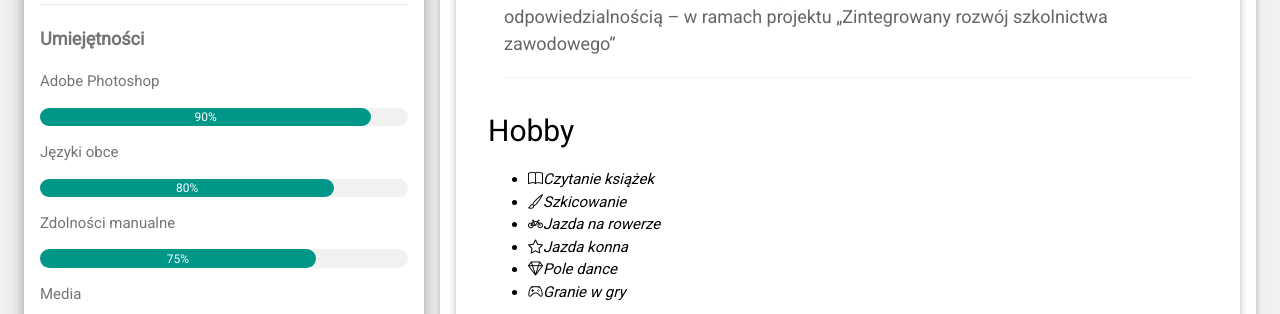
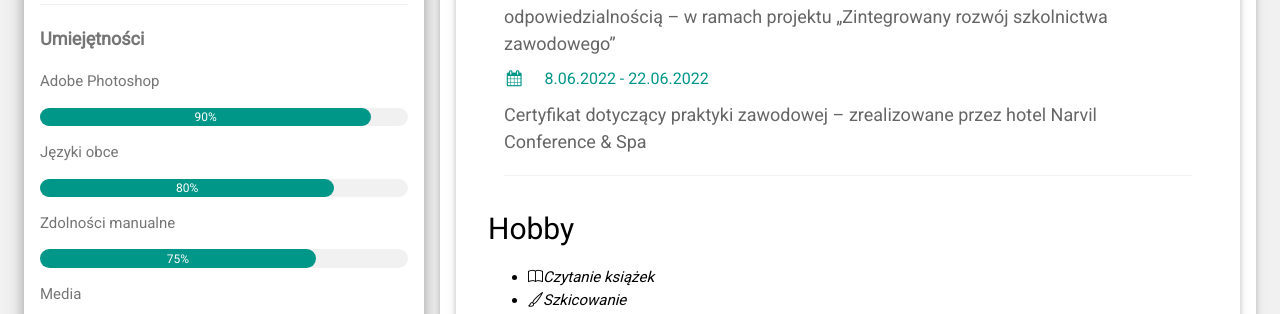
Before and after one commit to Rosayuk/CV.1, a plain HTML site: page index.html in a window 1280 px wide. Shown: the part 715-1029 px from the top of the page. Drawn offline with nearby package versions, Linux system fonts and the light colour scheme.

Commit message:
szkolenie 2

```diff
--- a/index.html
+++ b/index.html
@@ -103,6 +103,8 @@ html,body,h1,h2,h3,h4,h5,h6 {font-family: "Roboto", sans-serif}
             <h6 class="w3-text-teal"><i class="fa fa-calendar fa-fw w3-margin-right"></i> 01.07.2021
               <h5 class="w3-opacity"> Kurs baristy (w wymiarze 8 godzin) – zrealizowane przez REVO Spółka z ograniczoną odpowiedzialnością – w ramach projektu „Zintegrowany rozwój szkolnictwa zawodowego”
 
+                <h6 class="w3-text-teal"><i class="fa fa-calendar fa-fw w3-margin-right"></i> 8.06.2022 - 22.06.2022
+                <h5 class="w3-opacity"> Certyfikat dotyczący praktyki zawodowej – zrealizowane przez hotel Narvil Conference & Spa
               <p></p>
               <hr>
             </div>
```
